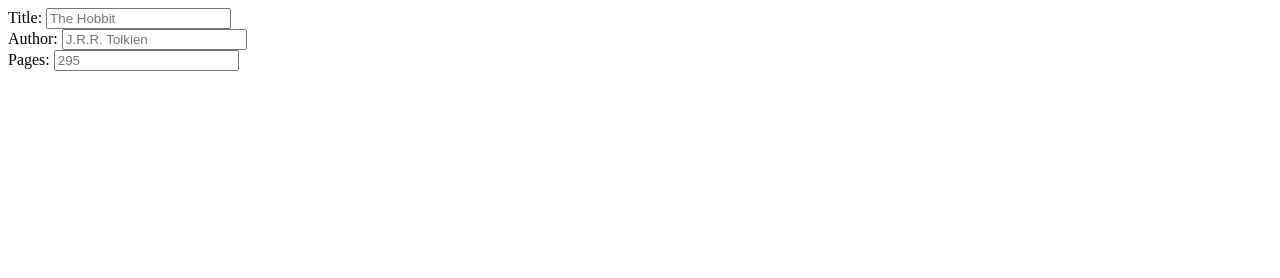
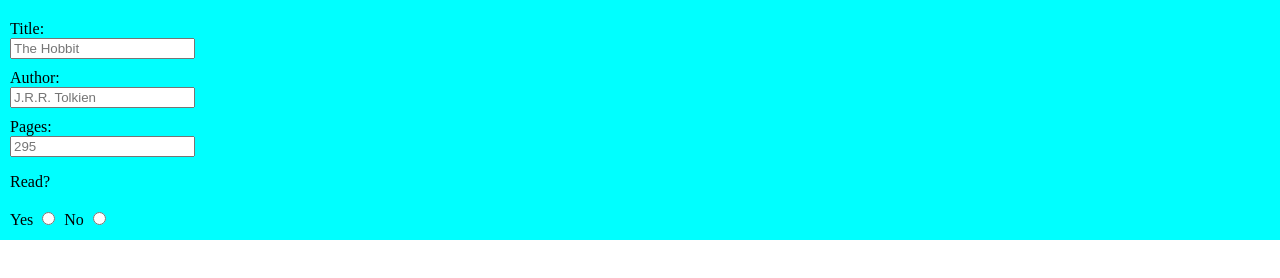
Before and after one commit to justinrkinsman/library-livepreview, a plain HTML site: page index.html in a window 1280 px wide. Drawn offline with Linux system fonts and the light colour scheme.

Commit message:
Add radio buttons

```diff
--- a/index.html
+++ b/index.html
@@ -6,20 +6,34 @@
     <meta name="viewport" content="width=device-width, initial-scale=1.0">
     <title>Library</title>
     <script src="javascript.js" defer></script>
+    <link rel='stylesheet' href="style.css">
 </head>
 <body>
     <form class="form">
-        <div>
+        <div class="label">
             <label for="title">Title: </label>
+        </div>
+        <div class="input">
             <input type="text" id="title" name="title" placeholder="The Hobbit">
         </div>
-        <div>
+        <div class="label">
             <label for="author">Author: </label>
+        </div>
+        <div class="input">
             <input type="text" id="author" name="author" placeholder="J.R.R. Tolkien">
         </div>
+        <div class="label">
+            <label for="page">Pages: </label>
+        </div>
+        <div class="input">
+            <input type="text" id="page" name="page" placeholder="295">
+        </div>
         <div>
-            <label for="page">Pages: </label>
-            <input type="text" id="page" name="page" placeholder="295">
+            <p>Read?</p>
+            <label for="yes">Yes</label>
+            <input type="radio" id="yes" name="read" value="Yes">
+            <label for="no">No</label>
+            <input type="radio" id="no" name="read" value="No">
         </div>
     </form>
 </body>
--- a/style.css
+++ b/style.css
@@ -1,4 +1,18 @@
-input {
+.form {
     display: flex;
-    flex-direction: column
+    flex-direction: column;
+    padding: 10px;
+    background-color: aqua;
 }
+
+.label {
+    margin-top: 10px;
+}
+
+body {
+    margin: 0px;
+}
+
+#yes, #no {
+    margin: 5px;
+}
```
